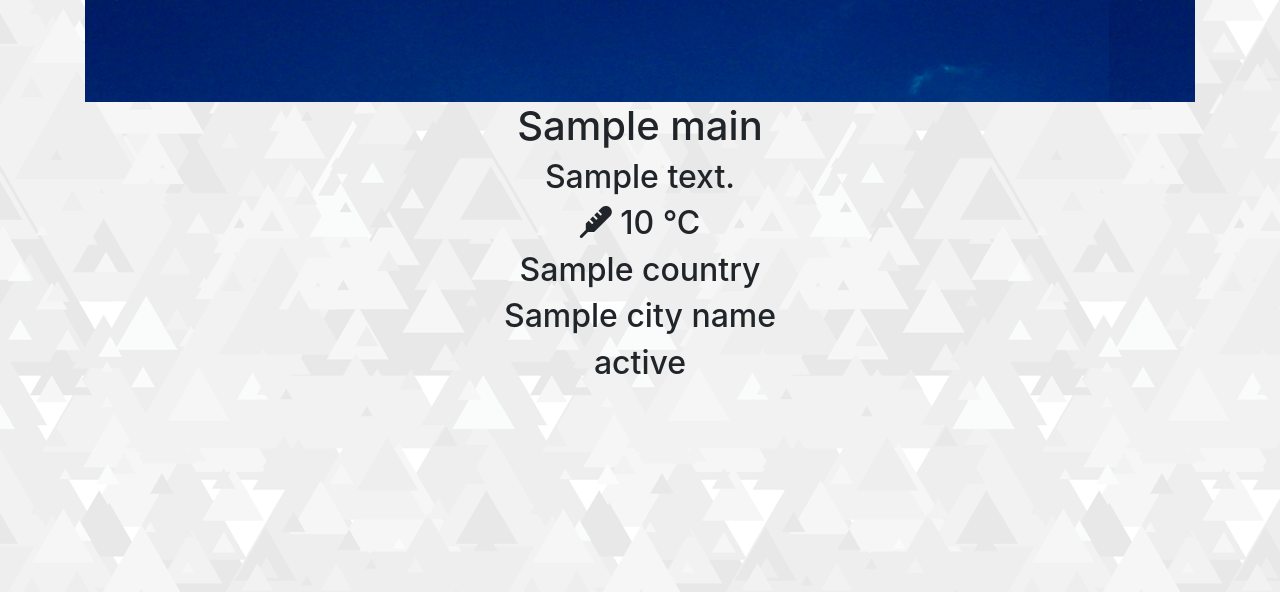
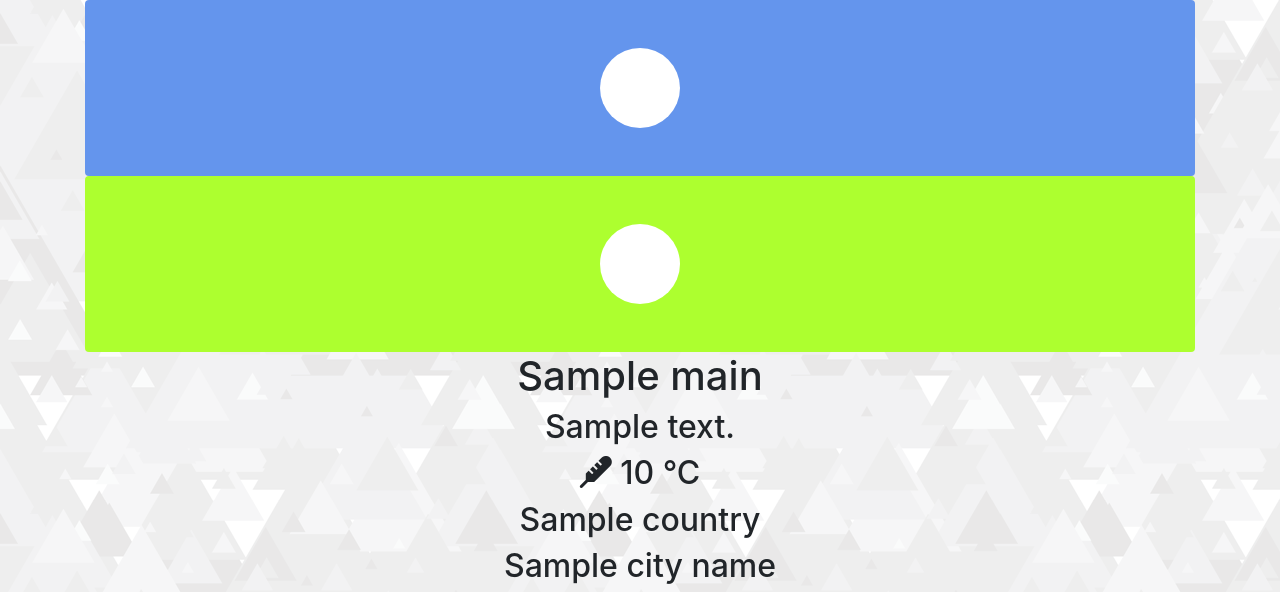
Before and after one commit to CristianFonseca03/WeatherApp, a Django app: template templates/weather.html in a window 1280 px wide. Shown: the top 592 px of the page. Run offline with Django 3.2, Linux system fonts and the light colour scheme; the template is opened without the code that fills it: most values are stand-ins (such as "Sample title", 1, 10 or a date in 2020); some libraries are stand-ins or nearby versions.

```diff
--- a/Weather/views.py
+++ b/Weather/views.py
@@ -29,7 +29,7 @@ def get_day_status(icon):
 def weather(request, coordinates):
     x = coordinates.split(',')
     url = 'http://api.openweathermap.org/data/2.5/weather?lat=' + x[0] + '&lon=' + x[
-        1] + '&APPID=6697b63dea7aa12280afbb7087640af5'
+        1] + '&APPID=AIzaSyD-rw5J8sP6hSnr2JVTR0U_B7n4d4Z2cuI'
     response = urlopen(url)
     data = json.load(response)
     code = data['weather'][0]['id']
--- a/static/css/styles.css
+++ b/static/css/styles.css
@@ -8,12 +8,18 @@ body {
     width: 500px;
 }
 
-#icon{
-    font-size: 100px;
+.wallpaper_night{
+    background-color: cornflowerblue;
 }
 
-#wallpaper{
-    background-image: url("../img/day.jpg");
-    height: 100%;
-    width: 100%;
+.wallpaper_day{
+    background-color: greenyellow;
 }
+.circle {
+    font-family: 'Russo One', sans-serif;
+    height: 80px;
+    width: 80px;
+    border-radius: 50%;
+    font-size: 40px;
+    background-color: white;
+}
--- a/templates/weather.html
+++ b/templates/weather.html
@@ -9,8 +9,17 @@
 
 {% block container %}
     <div class="container d-flex flex-column align-items-center">
-        <div id="wallpaper">
-            <i id="icon" class="wi {{ icon }} m-5"></i>
+
+        <div class="d-flex justify-content-center rounded wallpaper_night col-12">
+            <div class="circle mt-5 mb-5 d-flex justify-content-center flex-column text-center">
+                <i class="wi {{ icon }}"></i>
+            </div>
+        </div>
+
+        <div class="d-flex justify-content-center rounded wallpaper_day col-12">
+            <div class="circle mt-5 mb-5 d-flex justify-content-center flex-column text-center">
+                <i class="wi {{ icon }}"></i>
+            </div>
         </div>
 
         <h1>{{ main }}</h1>
```
